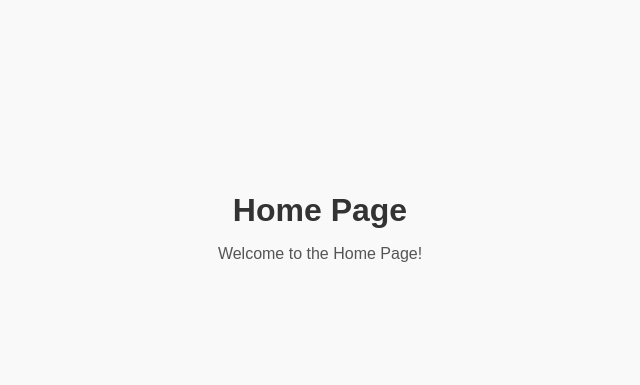
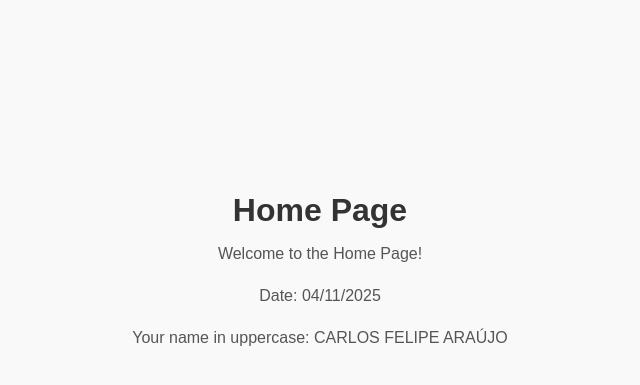
Before and after one commit to carlosxfelipe/django-quotes, a Django app: page /landing/home in a window 1280 px wide. Shown: the top 385 px of the page, without its empty margins (320-960 px from the left). Run offline with Django 5.2, Linux system fonts and the light colour scheme.

Commit message:
Add date and name display to home view template

```diff
--- a/landing/templates/landing/home.html
+++ b/landing/templates/landing/home.html
@@ -30,6 +30,10 @@
     <div class="container">
       <h1>{{ title }}</h1>
       <p>{{ content }}</p>
+
+      <p>Date: {{ today | date:"d/m/Y" }}</p>
+
+      <p>Your name in uppercase: {{ name | upper }}</p>
     </div>
   </body>
 </html>
--- a/landing/views.py
+++ b/landing/views.py
@@ -1,13 +1,18 @@
 from django.shortcuts import render
+from datetime import date
 
 
 # Create your views here.
 def home(request):
+    today = date.today()
+
     return render(
         request,
         "landing/home.html",
         {
             "title": "Home Page",
             "content": "Welcome to the Home Page!",
+            "name": "Carlos Felipe Araújo",
+            "today": today,
         },
     )
```
